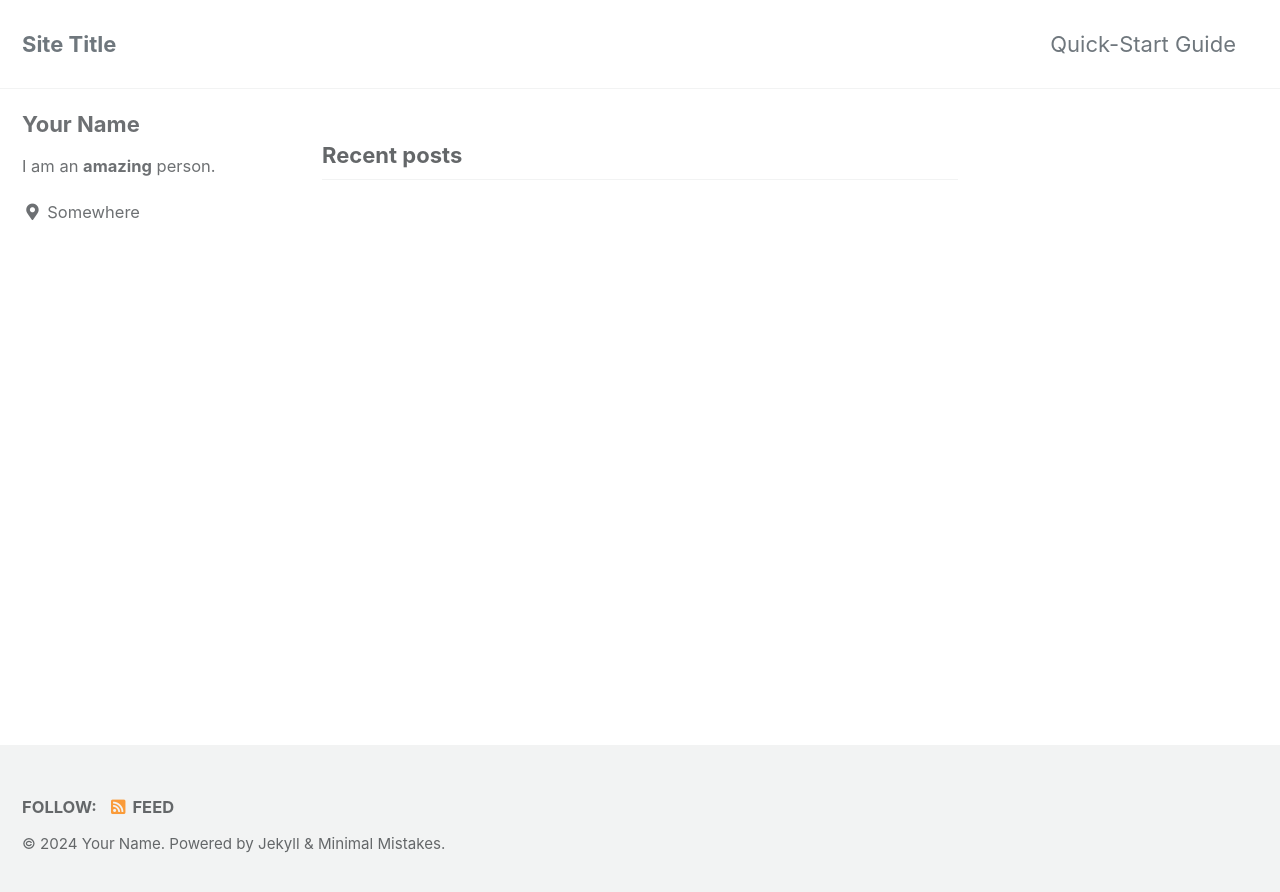
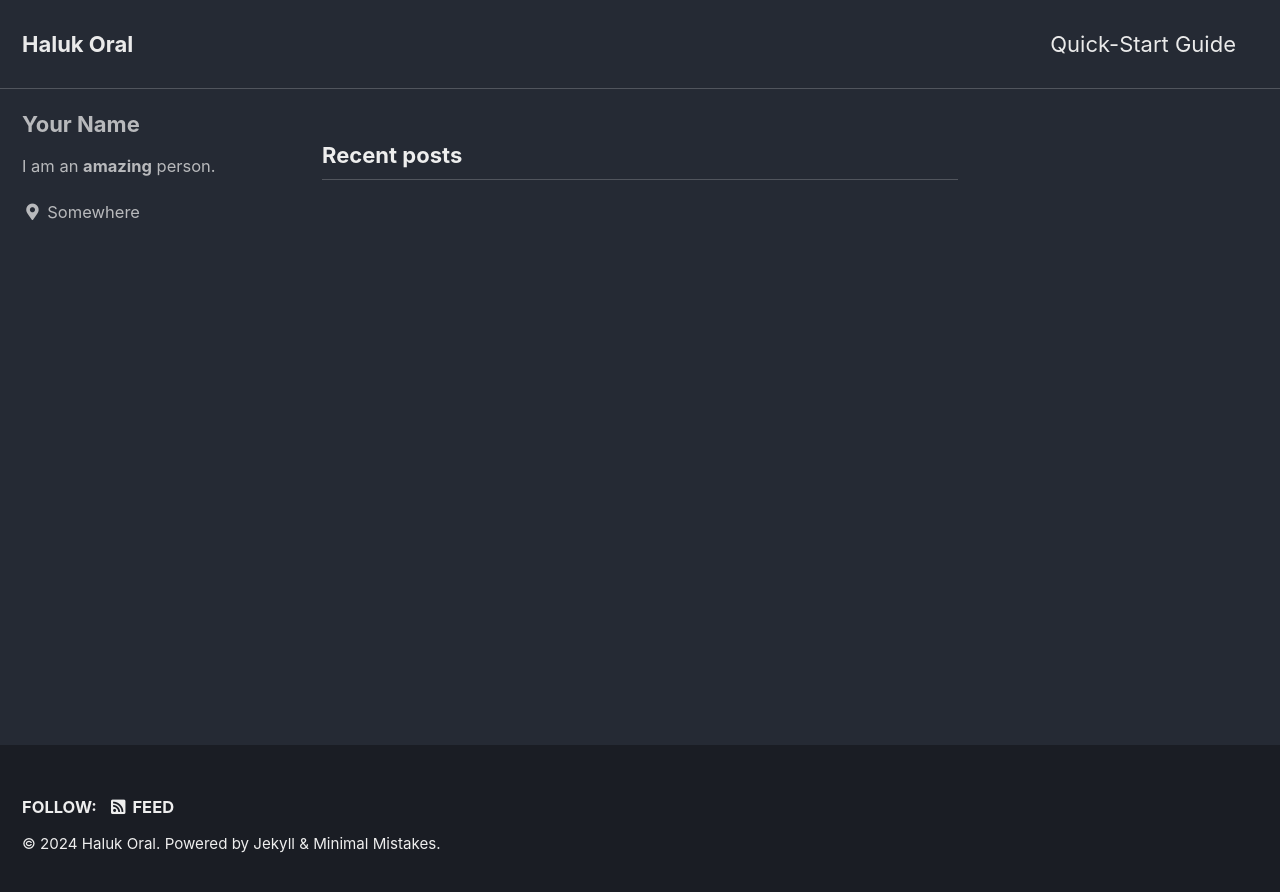
Before and after one commit to halukoral/halukoral.github.io, a Jekyll site: the page built from index.html, in a window 1280 px wide. Shown: the top 892 px of the page. Built offline with Jekyll 4.4.1, drawn with Linux system fonts in a browser that asks for light colours; cached includes are drawn as plain includes; the list of posts is cut into pages by our own code.

Commit message:
Update _config.yml

```diff
--- a/_config.yml
+++ b/_config.yml
@@ -12,15 +12,15 @@
 
 # theme                  : "minimal-mistakes-jekyll"
 # remote_theme           : "mmistakes/minimal-mistakes"
-minimal_mistakes_skin    : "default" # "air", "aqua", "contrast", "dark", "dirt", "neon", "mint", "plum", "sunrise"
+minimal_mistakes_skin    : "dark" # "air", "aqua", "contrast", "dark", "dirt", "neon", "mint", "plum", "sunrise"
 
 # Site Settings
 locale                   : "en-US"
-title                    : "Site Title"
+title                    : "Haluk Oral"
 title_separator          : "-"
 subtitle                 : # site tagline that appears below site title in masthead
-name                     : "Your Name"
-description              : "An amazing website."
+name                     : "Haluk Oral"
+description              : "Software Engineer. C++ Unreal Engine Developer."
 url                      : # the base hostname & protocol for your site e.g. "https://mmistakes.github.io"
 baseurl                  : # the subpath of your site, e.g. "/blog"
 repository               : # GitHub username/repo-name e.g. "mmistakes/minimal-mistakes"
```
